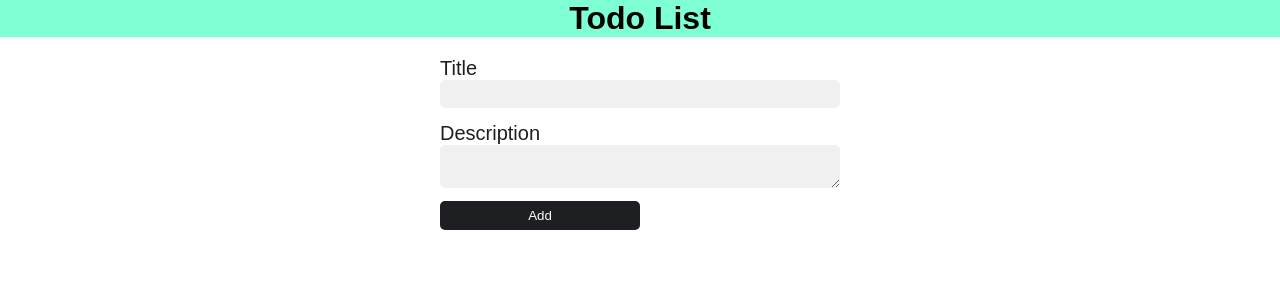
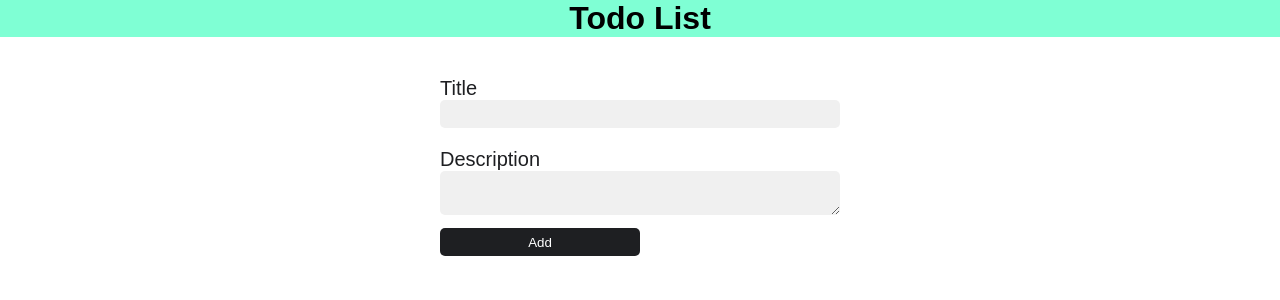
Before and after one commit to moaberglund/react-todo, a React (Vite) app: page / in a window 1280 px wide. Shown: the top 300 px of the page. Built offline with nearby package versions, Linux system fonts and the light colour scheme; a web font is replaced by a local one.

Commit message:
error message styling

```diff
--- a/src/components/ToDoForm.scss
+++ b/src/components/ToDoForm.scss
@@ -9,36 +9,42 @@
 
   label {
     font-size: 20px;
-        color: #1E1F22;
+    color: #1e1f22;
+    margin-top: 1em;
   }
 
   input {
-        background-color: #F0F0F0;
+    background-color: #f0f0f0;
     padding: 0.5em;
     border-radius: 5px;
     border: none;
-        margin-bottom: 1em;
   }
 
   textarea {
-        background-color: #F0F0F0;
+    background-color: #f0f0f0;
     padding: 0.5em;
     border-radius: 5px;
     border: none;
-        margin-bottom: 1em;
   }
 
-
   button {
+    margin-top: 1em;
     width: 200px;
-        background-color: #1E1F22;
+    background-color: #1e1f22;
     color: white;
     padding: 0.5em;
     border-radius: 5px;
     border: none;
     cursor: pointer;
     &:hover {
-            background-color: #3A3B3E;
+      background-color: #3a3b3e;
     }
   }
+
+  .error-message {
+    color: red;
+    font-size: 0.8em;
+    margin-top: 5px;
+    margin-left: 2px;
   }
+}
```
Lines whose indentation alone changed are shown as unchanged.
